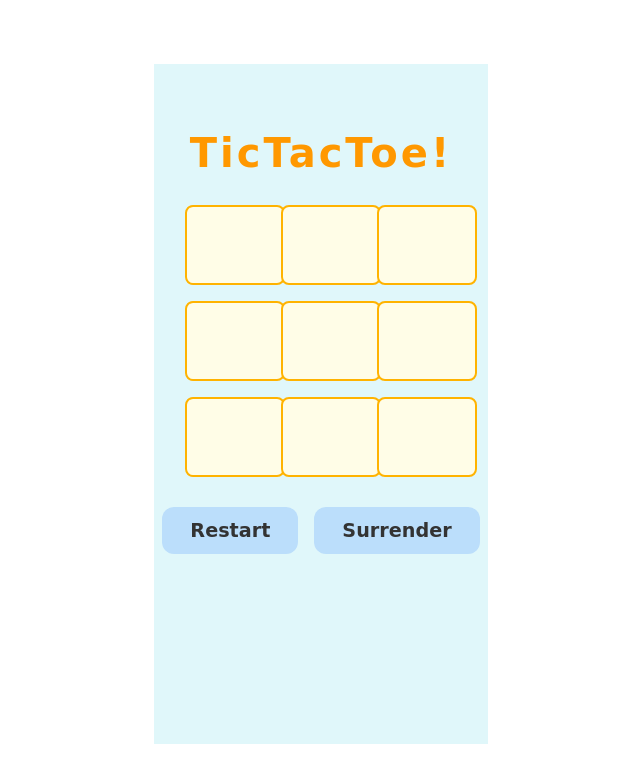
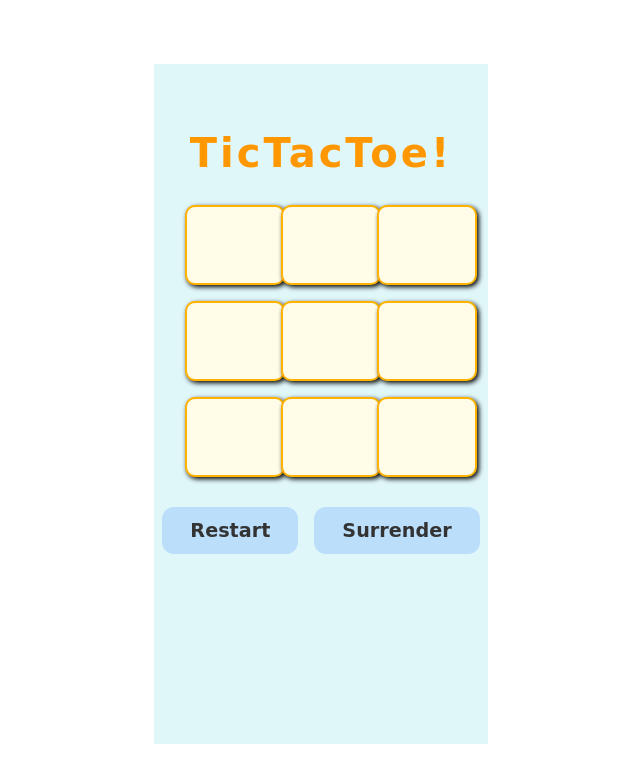
Before and after one commit to DeadInside0032/tictacdos, a React (Vite) app in the folder react-app/: page / in a window 1280 px wide. Shown: the top 782 px of the page, without its empty margins (319-959 px from the left). Built offline with nearby package versions, Linux system fonts and the light colour scheme.

Commit message:
Complete css

```diff
--- a/react-app/package.json
+++ b/react-app/package.json
@@ -10,6 +10,8 @@
     "preview": "vite preview"
   },
   "dependencies": {
+    "cors": "^2.8.5",
+    "express": "^5.1.0",
     "react": "^19.1.1",
     "react-dom": "^19.1.1",
     "react-toastify": "^11.0.5"
--- a/react-app/src/App.css
+++ b/react-app/src/App.css
@@ -72,13 +72,15 @@ h1 {
 .square {
   background: #fffde7;
   border: 2px solid #ffb300;
-  /* TODO - add border radius */
+  /* add border radius */
+  border-radius: 10px;
   width: 80px;
   height: 80px;
   font-size: 2.5rem;
   color: #4caf50;
   cursor: pointer;
-  /* TODO - add some shadow */
+  /* add some shadow */
+  box-shadow: black 2px 2px 5px;
   transition: background 0.2s, color 0.2s, filter 0.15s;
 }
 .square:hover {
```
Also changed, not shown: 1 other file (tests, documents, lock files or other folders).
